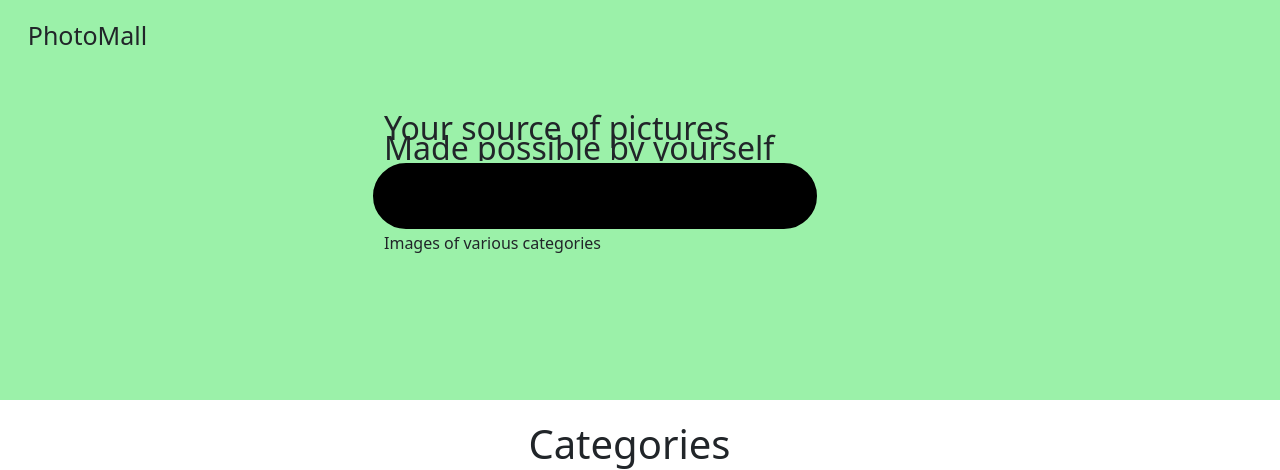
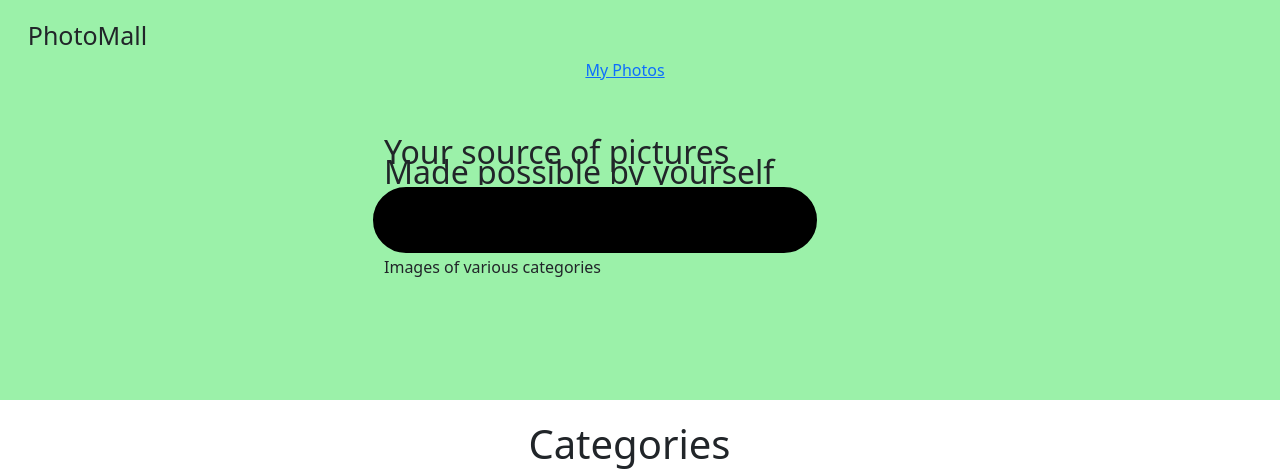
Before and after one commit to MosesOpiyo/PhotoMall, a Django app: page /photos/ in a window 1280 px wide. Shown: the top 470 px of the page. Run offline with Django 3.2, Linux system fonts and the light colour scheme.

Commit message:
change in base template

```diff
--- a/photo_manager/templates/base.html
+++ b/photo_manager/templates/base.html
@@ -14,6 +14,7 @@
     <div class="banner">
         <div class="navbar">
             <h1>PhotoMall</h1>
+            <a href="">My Photos</a>
 
         </div>
         <h2>Your source of pictures</h2>
```
